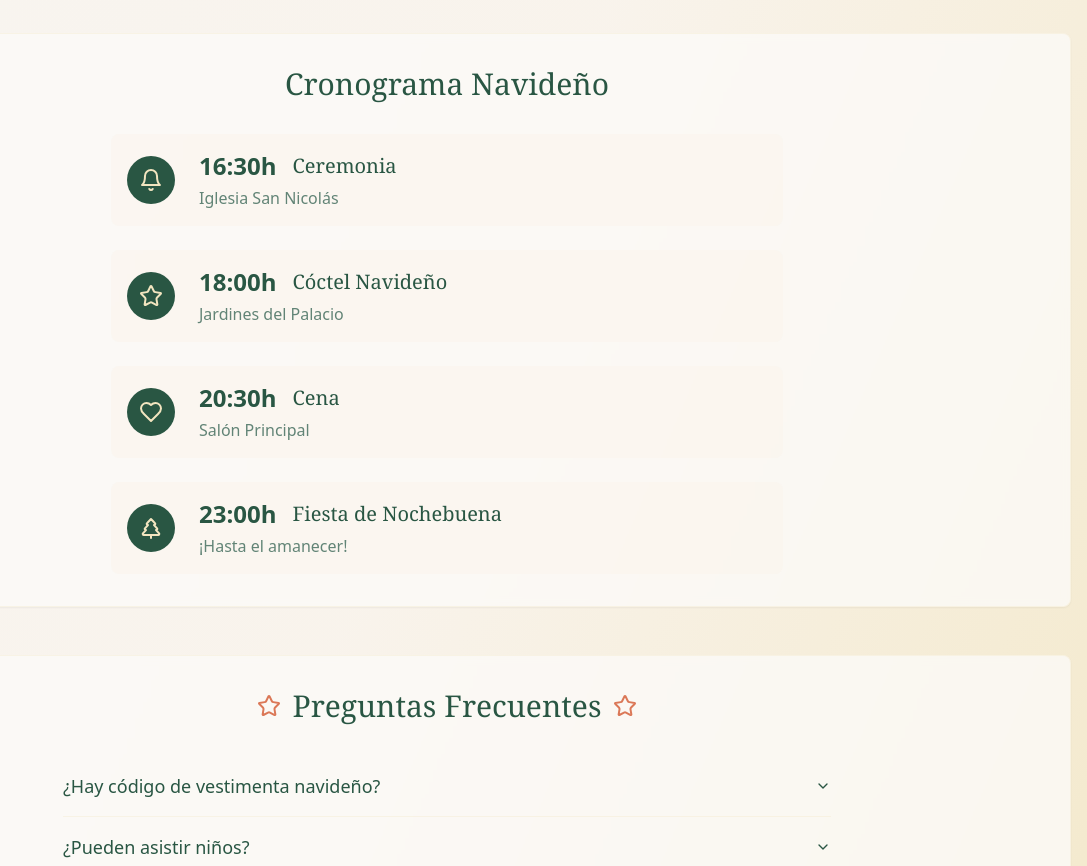
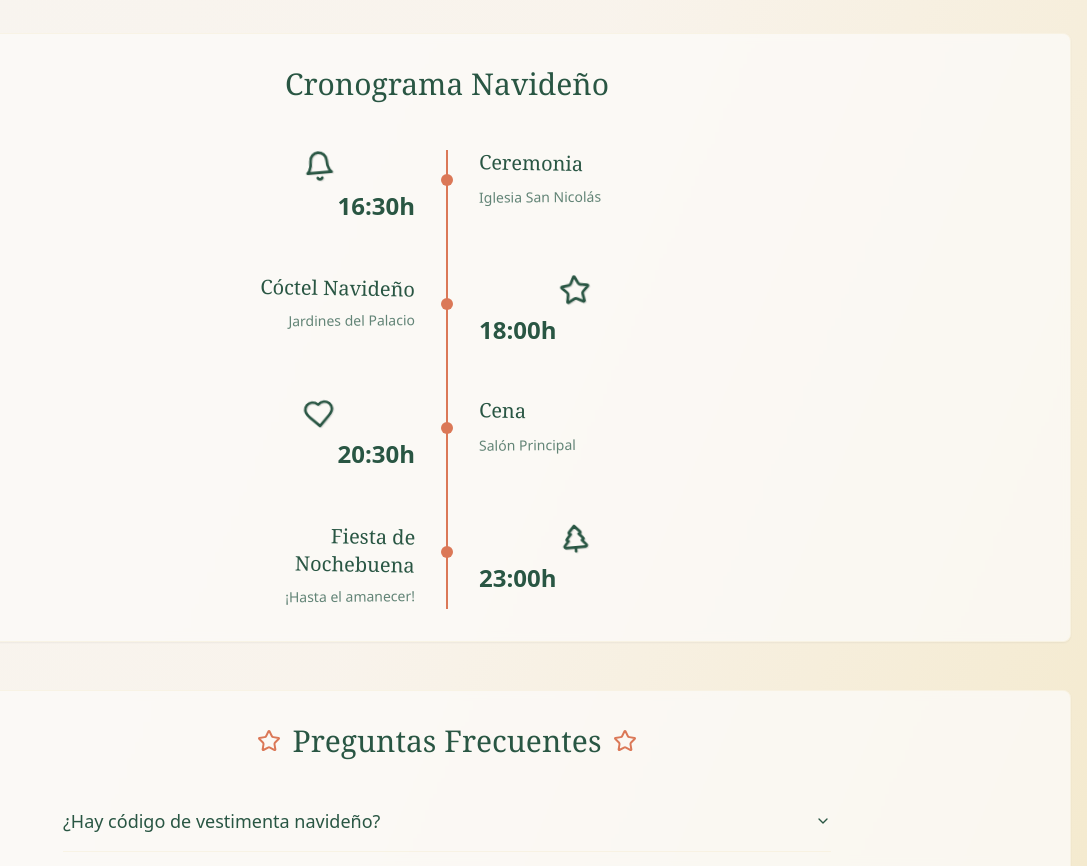
Before and after one commit to ferhergant/holly-jolly-rsvp-site, a React (Vite) app: page / in a window 1280 px wide. Shown: the part 1100-1966 px from the top of the page, without its empty margins (193-1280 px from the left). Built offline with nearby package versions, Linux system fonts and the light colour scheme.

Commit message:
Update wedding timeline
Change the timeline design to match the provided image.

```diff
--- a/src/components/ChristmasWedding.tsx
+++ b/src/components/ChristmasWedding.tsx
@@ -166,26 +166,48 @@ const ChristmasWedding = () => {
         {/* Timeline */}
         <Card className="mb-12 bg-card/80 backdrop-blur-sm border-christmas-gold/30">
           <CardContent className="p-8">
-            <h2 className="text-3xl font-serif text-center text-christmas-forest mb-8">
+            <h2 className="text-3xl font-serif text-center text-christmas-forest mb-12">
               Cronograma Navideño
             </h2>
 
-            <div className="grid gap-6 max-w-2xl mx-auto">
+            <div className="relative max-w-md mx-auto">
+              {/* Vertical line */}
+              <div className="absolute left-1/2 top-0 bottom-0 w-0.5 bg-christmas-burgundy transform -translate-x-1/2"></div>
+
               {timelineEvents.map((event, index) => {
                 const IconComponent = event.icon;
                 return (
-                  <div key={index} className="flex items-center gap-6 p-4 rounded-lg bg-christmas-champagne/50">
-                    <div className="flex-shrink-0">
-                      <div className="w-12 h-12 rounded-full bg-christmas-forest flex items-center justify-center">
-                        <IconComponent className="w-6 h-6 text-christmas-gold" />
+                  <div key={index} className="relative mb-12 last:mb-0">
+                    {/* Red dot on the line */}
+                    <div className="absolute left-1/2 top-6 w-3 h-3 bg-christmas-burgundy rounded-full transform -translate-x-1/2 z-10"></div>
+
+                    {/* Content alternating sides */}
+                    <div className={`flex items-start ${index % 2 === 0 ? 'flex-row' : 'flex-row-reverse'}`}>
+                      {/* Icon and time side */}
+                      <div className={`w-1/2 ${index % 2 === 0 ? 'pr-8 text-right' : 'pl-8 text-left'}`}>
+                        <div className="mb-2">
+                          <IconComponent className="w-8 h-8 text-christmas-forest mx-auto" style={{
+                            filter: 'drop-shadow(1px 1px 0px rgba(0,0,0,0.1))',
+                            transform: 'rotate(-5deg)'
+                          }} />
+                        </div>
+                        <div className="text-2xl font-bold text-christmas-forest mb-1">{event.time}</div>
                       </div>
-                    </div>
-                    <div className="flex-1">
-                      <div className="flex items-center gap-4 mb-1">
-                        <span className="text-2xl font-bold text-christmas-forest">{event.time}</span>
-                        <span className="text-xl font-serif text-christmas-forest">{event.event}</span>
+
+                      {/* Event details side */}
+                      <div className={`w-1/2 ${index % 2 === 0 ? 'pl-8 text-left' : 'pr-8 text-right'}`}>
+                        <h3 className="text-xl font-serif text-christmas-forest mb-2" style={{
+                          transform: 'rotate(1deg)',
+                          transformOrigin: 'center'
+                        }}>
+                          {event.event}
+                        </h3>
+                        <p className="text-sm text-muted-foreground leading-relaxed" style={{
+                          transform: 'rotate(-0.5deg)'
+                        }}>
+                          {event.description}
+                        </p>
                       </div>
-                      <p className="text-muted-foreground">{event.description}</p>
                     </div>
                   </div>
                 );
```
